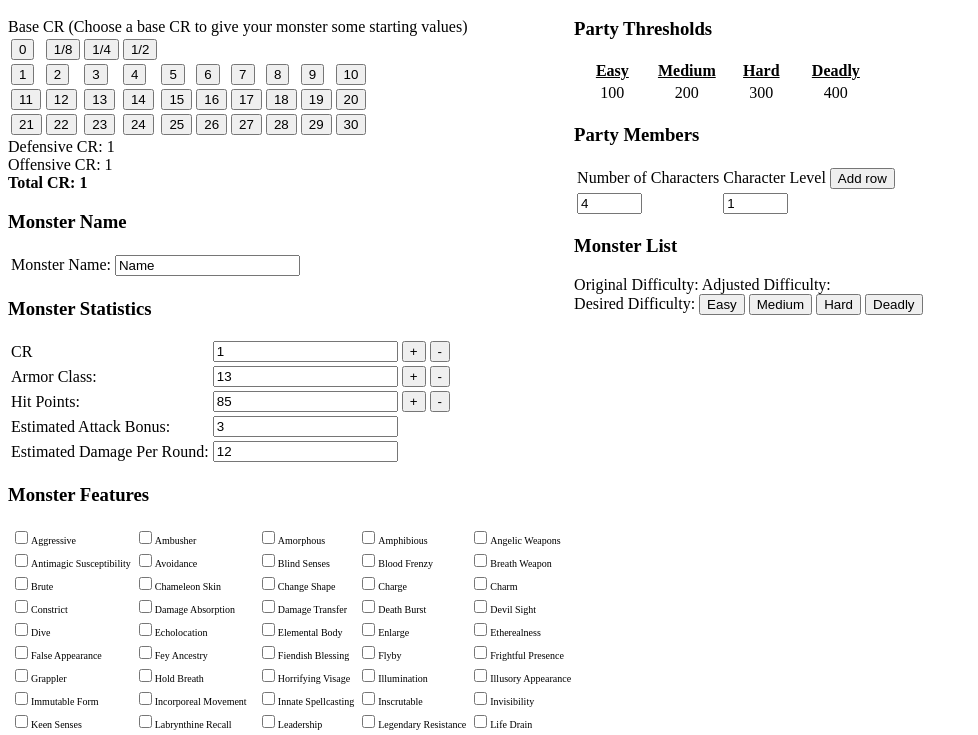
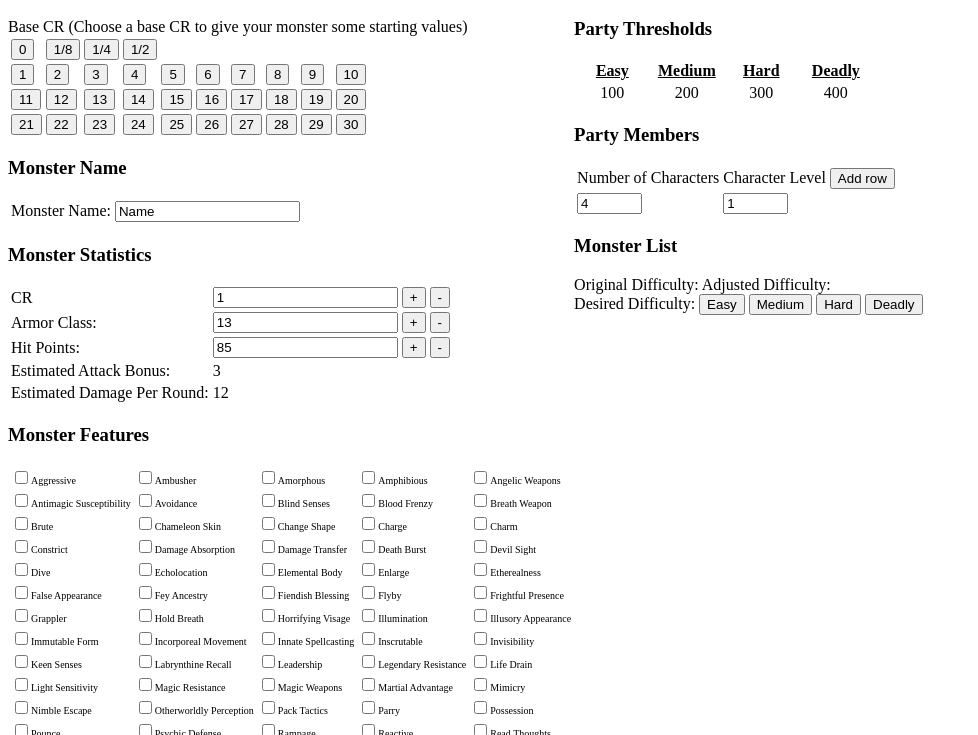
Before and after one commit to calculuschild/5eMonsterCalculator, a plain HTML site: page CRSuggestor.html in a window 1280 px wide. Shown: the part 48-783 px from the top of the page, without its empty margins (0-978 px from the left). Drawn offline with Linux system fonts and the light colour scheme; a web font is replaced by a local one.

Commit message:
Removed some unneeded displays and changed DPR and AB to be not input fields.

```diff
--- a/CRSuggestor.html
+++ b/CRSuggestor.html
@@ -53,9 +53,9 @@ Base CR (Choose a base CR to give your monster some starting values)
 </tr>
 </table>
 
-Defensive CR: <span id="defensiveCRDisplay">Unknown</span> <br>
+<!--Defensive CR: <span id="defensiveCRDisplay">Unknown</span> <br>
 Offensive CR: <span id="offensiveCRDisplay">Unknown</span> <br>
-<b>Total CR: <span id="totalCRDisplay">Unknown</span></b>
+<b>Total CR: <span id="totalCRDisplay">Unknown</span></b> -->
 
 <h3>Monster Name</h3>
 <table>
@@ -87,11 +87,11 @@ Offensive CR: <span id="offensiveCRDisplay">Unknown</span> <br>
   </tr>
   <tr>
 	<td>Estimated Attack Bonus:</td>
-	<td><input type="text" id="attackBonus"></td>
+	<td><span id="attackBonus"></span></td>
   </tr>
   <tr>
 	<td>Estimated Damage Per Round:</td>
-	<td><input type="text" id="damagePerRound"></td>
+	<td><span id="damagePerRound"></span></td>
   </tr>
 </table>
 
@@ -878,20 +878,20 @@ Offensive CR: <span id="offensiveCRDisplay">Unknown</span> <br>
 		DPR = offensiveCRStats.damagePerRound;
 
 	//Display Defensive CR
-		display = document.getElementById("defensiveCRDisplay");
-		display.innerHTML = CRtoFraction(defensiveCR);
+		//display = document.getElementById("defensiveCRDisplay");
+		//display.innerHTML = CRtoFraction(defensiveCR);
 
 	//Display Offensive CR
-		display = document.getElementById("offensiveCRDisplay");
-		display.innerHTML = CRtoFraction(offensiveCR);
+		//display = document.getElementById("offensiveCRDisplay");
+		//display.innerHTML = CRtoFraction(offensiveCR);
 
 	//Display Offensive Stats (Attack Bonus and Damage Per Round)
-		document.getElementById("attackBonus").value = AB;
-		document.getElementById("damagePerRound").value = DPR;
+		document.getElementById("attackBonus").innerHTML = AB;
+		document.getElementById("damagePerRound").innerHTML = DPR;
 
 	//Display Total CR
-		display = document.getElementById("totalCRDisplay");
-		display.innerHTML = CRtoFraction(totalCR);
+		//display = document.getElementById("totalCRDisplay");
+		//display.innerHTML = CRtoFraction(totalCR);
 	}
 
 	function CRtoFraction(CR) {
```
